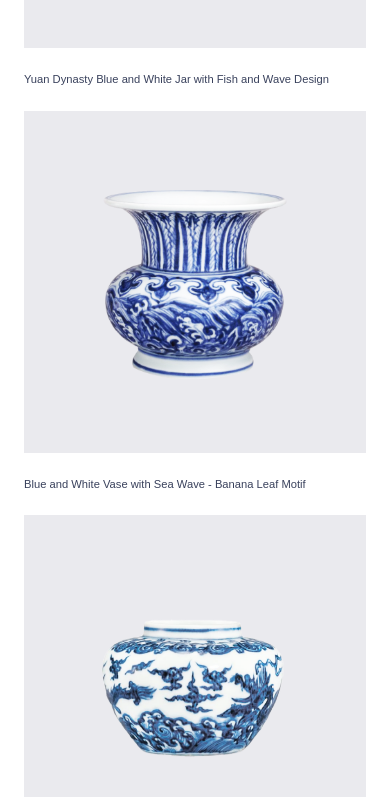
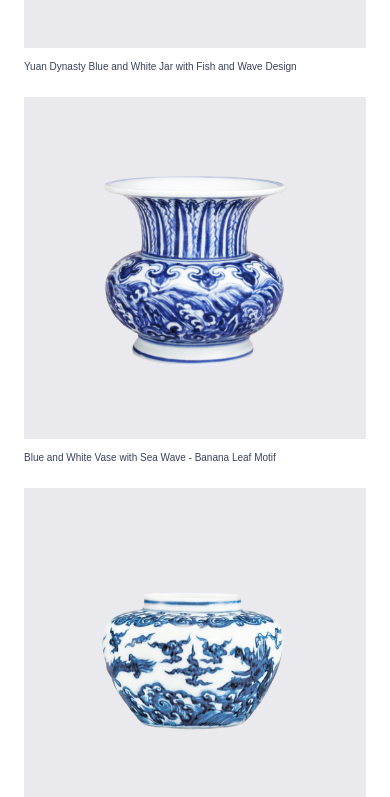
Before and after one commit to JLB-Gaming/sourceweb, a plain HTML site: page cshowcase.html in a window 390 px wide. Shown: the part 927-1724 px from the top of the page. Drawn offline with Linux system fonts and the light colour scheme.

Commit message:
Apr.3/ Square2-label UPDATE
in order to make the margin top and font size responsive, I changed them all using clamp

```diff
--- a/css/style.css
+++ b/css/style.css
@@ -1942,8 +1942,8 @@ html, body {
 }
 
 .square2-label {
-  margin-top: 1.5rem;
-  font-size: 0.7rem;
+  margin-top: clamp(0.75rem, 2vw, 1.5rem); /* responsive spacing */
+  font-size: clamp(0.625rem, 1.5vw, 0.7rem);     /* responsive font size */
   line-height: 1.3;
   color: #39415C;
   font-family: 'Gotham', sans-serif;
```
